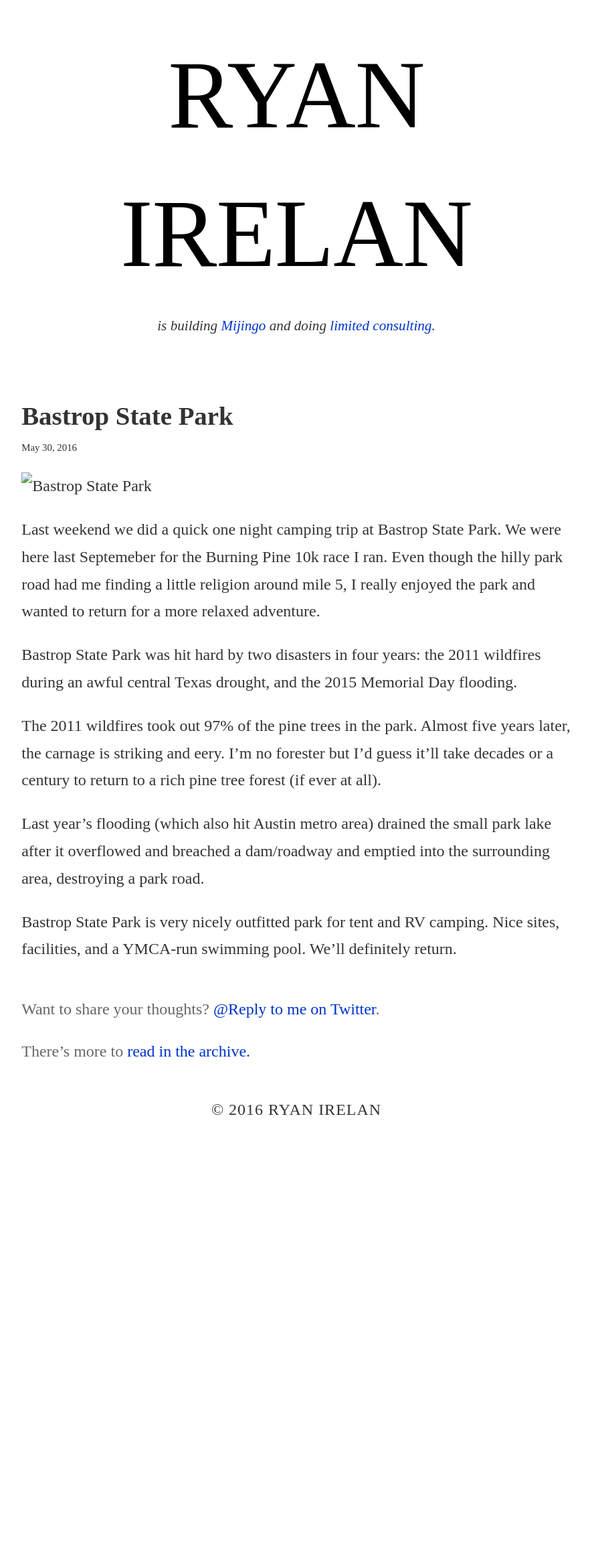
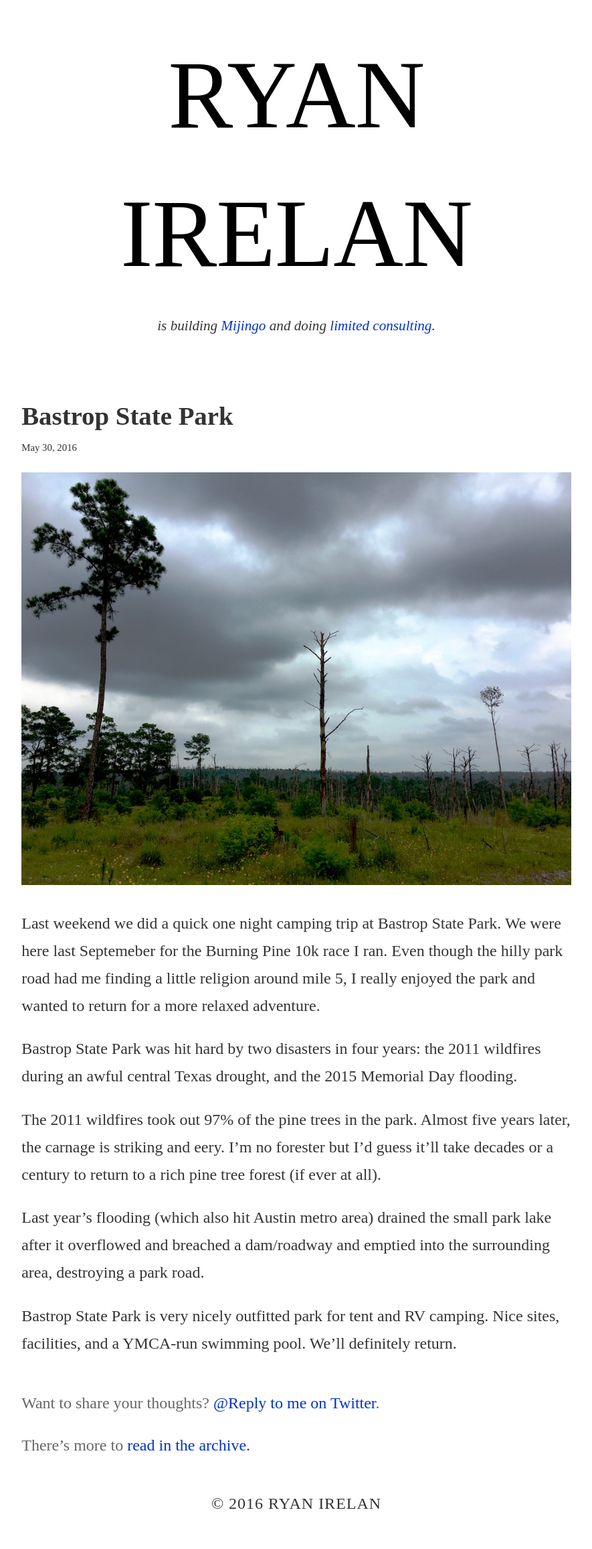
Before and after one commit to ryanirelan/ryanirelan.github.io, a Jekyll site: the page built from _posts/2016-05-30-bastrop-state-park.markdown, in a window 1280 px wide. Shown: the whole page at 67% size, without its empty margins (197-1082 px from the left). Built offline with Jekyll 4.4.1, drawn with Linux system fonts in a browser that asks for light colours; nearby versions of some CDN libraries; some web fonts are replaced; before the commit the page ends 1724 px from its top, so only the background shows below that.

Commit message:
Update 2016-05-30-bastrop-state-park.markdown

```diff
--- a/_posts/2016-05-30-bastrop-state-park.markdown
+++ b/_posts/2016-05-30-bastrop-state-park.markdown
@@ -3,7 +3,7 @@ title: Bastrop State Park
 layout: post
 ---
 
-<img src="images/bastrop-state-park.jpg" alt="Bastrop State Park" />
+<img src="/images/bastrop-state-park.jpg" alt="Bastrop State Park" />
 
 Last weekend we did a quick one night camping trip at Bastrop State Park. We were here last Septemeber for the Burning Pine 10k race I ran. Even though the hilly park road had me finding a little religion around mile 5, I really enjoyed the park and wanted to return for a more relaxed adventure.
 
```
